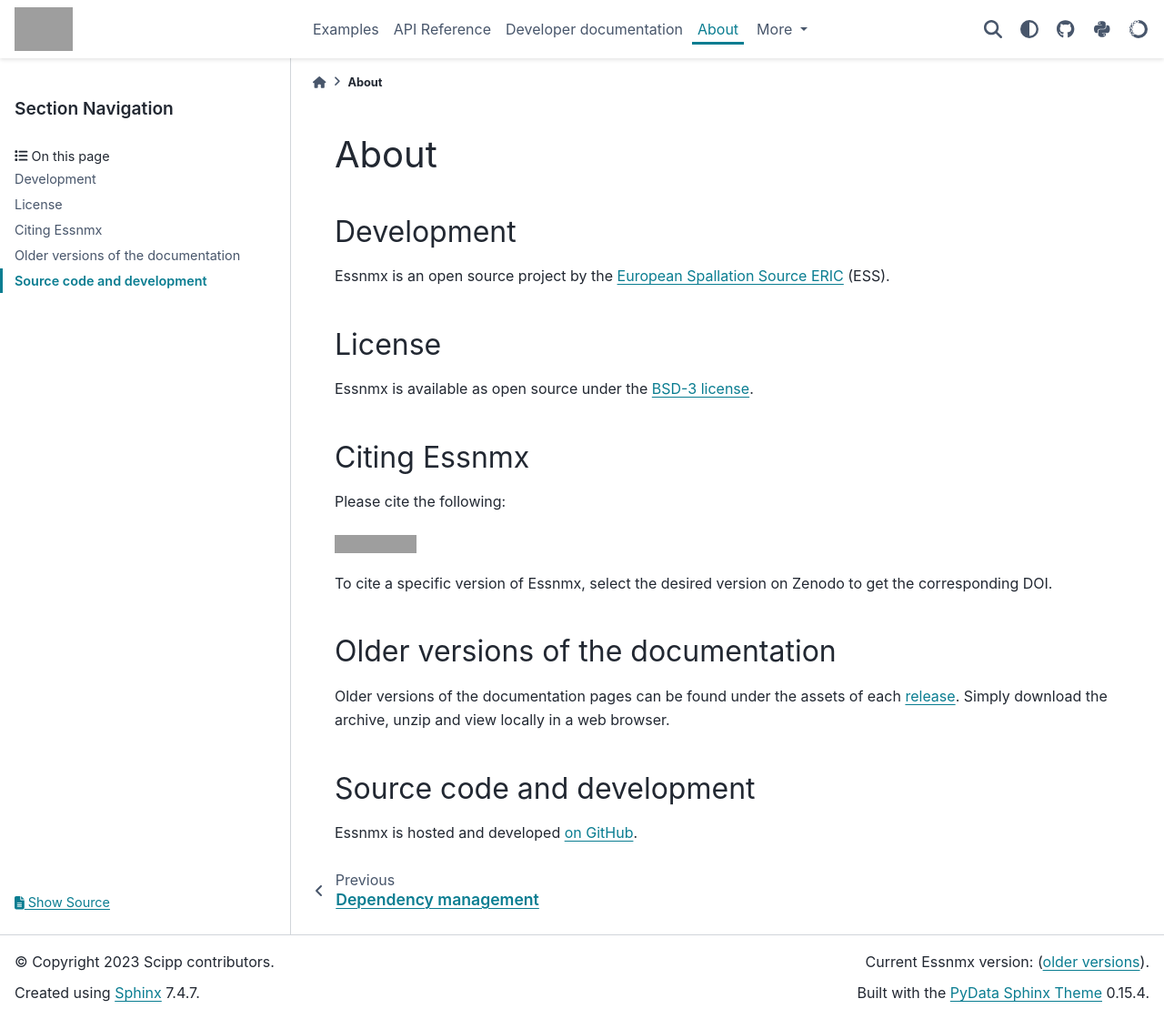
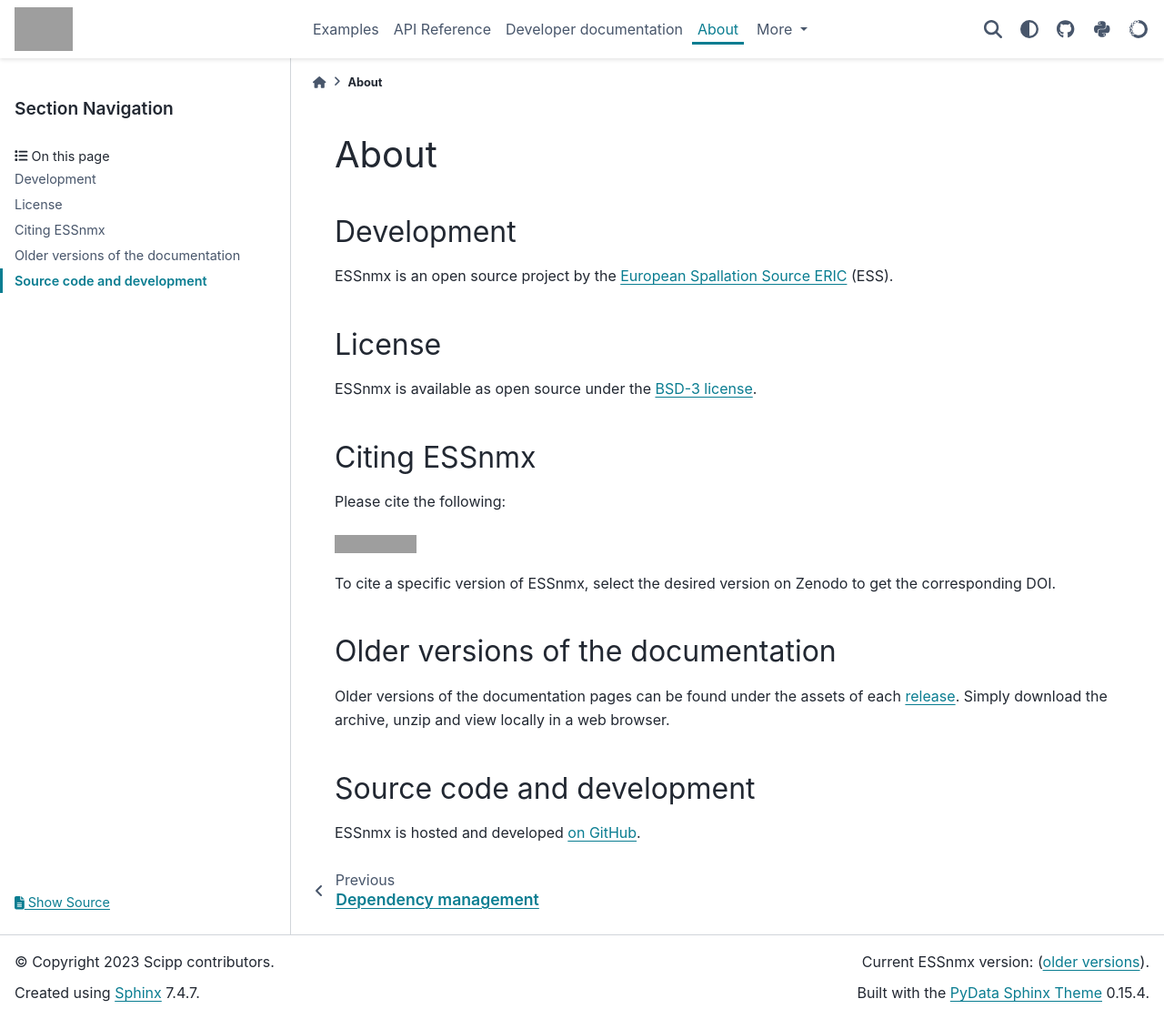
Before and after one commit to scipp/essnmx, a Sphinx documentation site: the page built from docs/about/index.md, in a window 1280 px wide and 1120 px high. Shown: the whole window at 91% size. Built offline with Sphinx 7.4.7 and the PyData theme 0.15.4, drawn with Linux system fonts in a browser that asks for light colours; the version number could not be read and is left out; grey boxes are pictures that could not be loaded.

Commit message:
Use common prettyname structure

```diff
--- a/docs/about/index.md
+++ b/docs/about/index.md
@@ -2,19 +2,19 @@
 
 ## Development
 
-Essnmx is an open source project by the [European Spallation Source ERIC](https://europeanspallationsource.se/) (ESS).
+ESSnmx is an open source project by the [European Spallation Source ERIC](https://europeanspallationsource.se/) (ESS).
 
 ## License
 
-Essnmx is available as open source under the [BSD-3 license](https://opensource.org/licenses/BSD-3-Clause).
+ESSnmx is available as open source under the [BSD-3 license](https://opensource.org/licenses/BSD-3-Clause).
 
-## Citing Essnmx
+## Citing ESSnmx
 
 Please cite the following:
 
 [![DOI](https://zenodo.org/badge/FIXME.svg)](https://zenodo.org/doi/10.5281/zenodo.FIXME)
 
-To cite a specific version of Essnmx, select the desired version on Zenodo to get the corresponding DOI.
+To cite a specific version of ESSnmx, select the desired version on Zenodo to get the corresponding DOI.
 
 ## Older versions of the documentation
 
@@ -23,4 +23,4 @@
 
 ## Source code and development
 
-Essnmx is hosted and developed [on GitHub](https://github.com/scipp/essnmx).
+ESSnmx is hosted and developed [on GitHub](https://github.com/scipp/essnmx).
--- a/docs/conf.py
+++ b/docs/conf.py
@@ -9,7 +9,7 @@
 sys.path.insert(0, os.path.abspath('.'))
 
 # General information about the project.
-project = u'Essnmx'
+project = u'ESSnmx'
 copyright = u'2023 Scipp contributors'
 author = u'Scipp contributors'
 
@@ -167,7 +167,7 @@
     "**": ["sidebar-nav-bs", "page-toc"],
 }
 
-html_title = "Essnmx"
+html_title = "ESSnmx"
 html_logo = "_static/logo.svg"
 html_favicon = "_static/favicon.ico"
 
```
Also changed, not shown: CONTRIBUTING.md (+4 -4 lines), README.md (+1 -1 lines), docs/index.md (+1 -1 lines), .copier-answers.yml, 1 other file.
